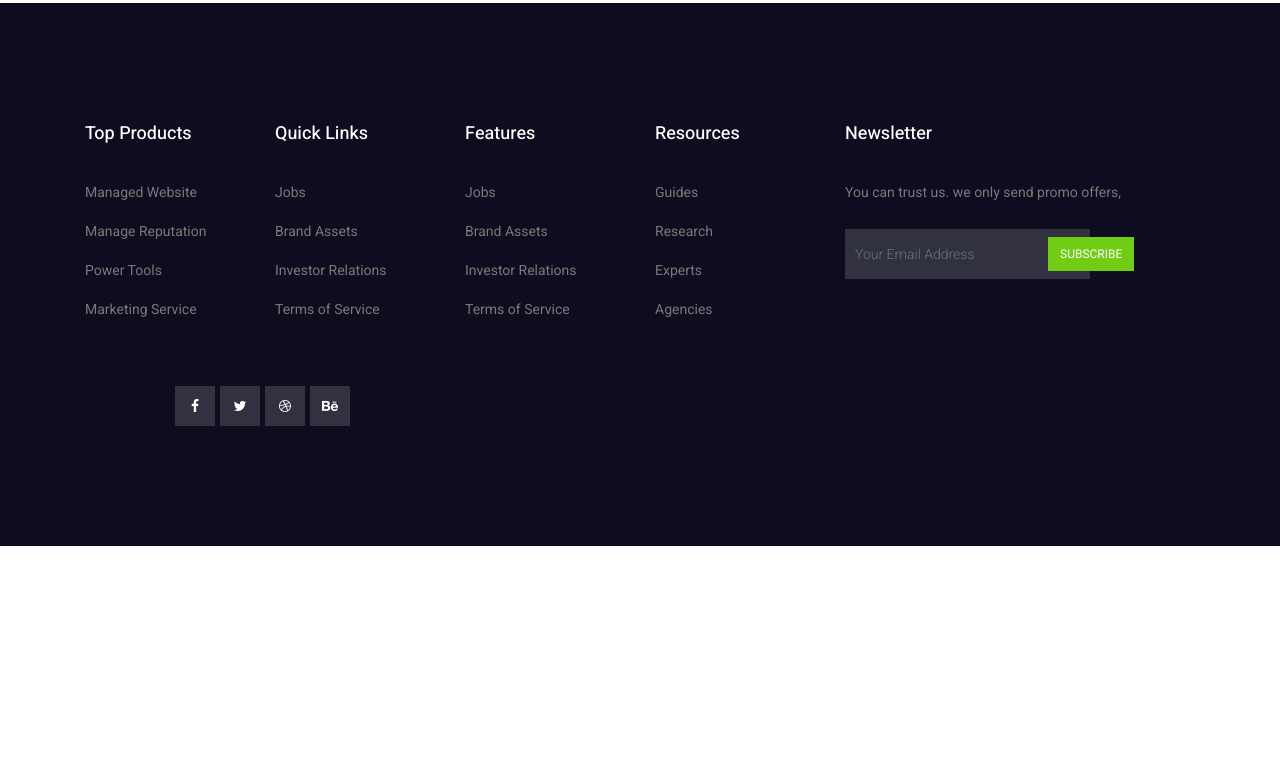
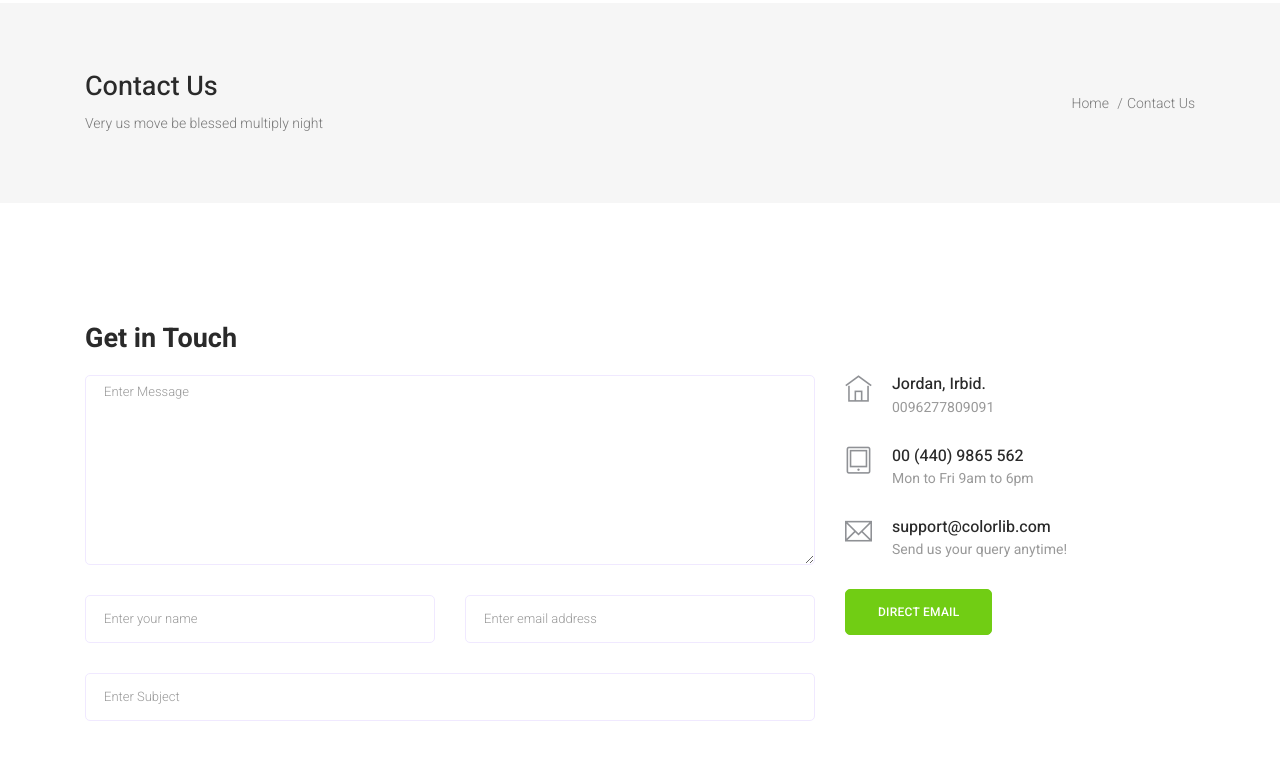
Before and after one commit to khaledbaniamer/review-website, a React (Create React App) app in the folder front-end/: page /contact in a window 1280 px wide. Shown: the part 338-1103 px from the top of the page. Before the commit the page ends 884 px from the top, so only its background shows below. Built offline with nearby package versions, Linux system fonts and the light colour scheme.

Commit message:
about contact components  added

```diff
--- /dev/null
+++ b/front-end/public/asset/css/about.css
@@ -0,0 +1,19 @@
+.social-link {
+    width: 30px;
+    height: 30px;
+    border: 1px solid #ddd;
+    display: flex;
+    align-items: center;
+    justify-content: center;
+    color: #666;
+    border-radius: 50%;
+    transition: all 0.3s;
+    font-size: 0.9rem;
+  }
+
+  .social-link:hover,
+  .social-link:focus {
+    background: #ddd;
+    text-decoration: none;
+    color: #555;
+  }
--- a/front-end/public/index.html
+++ b/front-end/public/index.html
@@ -14,6 +14,7 @@
   <link rel="stylesheet" href="asset/css/flaticon.css" />
   <link rel="stylesheet" href="asset/css/style.css" />
   <link rel="stylesheet" href="asset/css/responsive.css" />
+  <link rel="stylesheet" href="asset/css/about.css" />
 
   <title>Review </title>
 </head>
--- a/front-end/src/App.js
+++ b/front-end/src/App.js
@@ -1,6 +1,8 @@
 import Footer from "./layout/footer";
 import Navbar from "./layout/nav";
 import {BrowserRouter , Route , Routes} from 'react-router-dom'
+import Contact from "./components/Contact";
+import About from "./components/About";
 
 function App() {
   return (
@@ -9,7 +11,8 @@ function App() {
     <Navbar />
 
     <Routes >
-      <Route  />
+      <Route path="contact" element={<Contact />}/>
+      <Route path="about" element={<About />}/>
     </Routes>
 
     <Footer />
--- /dev/null
+++ b/front-end/src/components/About.js
@@ -0,0 +1,87 @@
+import React from "react";
+
+class About extends React.Component {
+    render() {
+        return (
+            <>
+            <section className="banner_area">
+                <div className="banner_inner d-flex align-items-center">
+                    <div className="container">
+                    <div className="banner_content d-md-flex justify-content-between align-items-center">
+                        <div className="mb-3 mb-md-0">
+                        <h2>About Us</h2>
+                        <p>Know more about us</p>
+                        </div>
+                        <div className="page_link">
+                        <a href="index.html">Home</a>
+                        <a href="contact.html">Contact Us</a>
+                        </div>
+                    </div>
+                    </div>
+                </div>
+            </section>
+
+            <div className="bg-light">
+  <div className="container py-5">
+    <div className="row h-100 align-items-center py-5">
+      <div className="col-lg-6">
+        <h1 className="display-4">About us page</h1>
+        <p className="lead text-muted mb-0">Create a minimal about us page using Bootstrap 4.</p>
+        <p className="lead text-muted">Snippet by <a href="https://bootstrapious.com/snippets" class="text-muted">
+                    <u>Bootstrapious</u></a>
+        </p>
+      </div>
+      <div className="col-lg-6 d-none d-lg-block"><img src="https://bootstrapious.com/i/snippets/sn-about/illus.png" alt="" class="img-fluid" /></div>
+    </div>
+  </div>
+</div>
+
+<div className="bg-light py-5">
+  <div className="container py-5">
+    <div className="row mb-4">
+      <div className="col-lg-5">
+        <h2 className="display-4 font-weight-light">Our team</h2>
+        <p className="font-italic text-muted">Lorem ipsum dolor sit amet, consectetur adipisicing elit.</p>
+      </div>
+    </div>
+
+    <div className="row text-center">
+      <div className="col-xl-12 col-sm-6 mb-5">
+        <div className="bg-white rounded shadow-sm py-5 px-4"><img src="https://bootstrapious.com/i/snippets/sn-about/avatar-4.png" alt="" width="100" class="img-fluid rounded-circle mb-3 img-thumbnail shadow-sm" />
+          <h5 className="mb-0">Manuella Nevoresky</h5><span className="small text-uppercase text-muted">CEO - Founder</span>
+        </div>
+      </div>
+
+      <div className="col-xl-3 col-sm-6 mb-5">
+        <div className="bg-white rounded shadow-sm py-5 px-4"><img src="https://bootstrapious.com/i/snippets/sn-about/avatar-3.png" alt="" width="100" class="img-fluid rounded-circle mb-3 img-thumbnail shadow-sm" />
+          <h5 className="mb-0">Samuel Hardy</h5><span className="small text-uppercase text-muted">CEO - Founder</span>
+        </div>
+      </div>
+
+      <div className="col-xl-3 col-sm-6 mb-5">
+        <div className="bg-white rounded shadow-sm py-5 px-4"><img src="https://bootstrapious.com/i/snippets/sn-about/avatar-2.png" alt="" width="100" class="img-fluid rounded-circle mb-3 img-thumbnail shadow-sm" />
+          <h5 className="mb-0">Tom Sunderland</h5><span className="small text-uppercase text-muted">CEO - Founder</span>
+        </div>
+      </div>
+
+            <div className="col-xl-3 col-sm-6 mb-5">
+                <div className="bg-white rounded shadow-sm py-5 px-4"><img src="https://bootstrapious.com/i/snippets/sn-about/avatar-1.png" alt="" width="100" class="img-fluid rounded-circle mb-3 img-thumbnail shadow-sm" />
+                <h5 className="mb-0">John Tarly</h5><span className="small text-uppercase text-muted">CEO - Founder</span>
+                </div>
+            </div>
+            <div className="col-xl-3 col-sm-6 mb-5">
+                <div className="bg-white rounded shadow-sm py-5 px-4"><img src="https://bootstrapious.com/i/snippets/sn-about/avatar-1.png" alt="" width="100" class="img-fluid rounded-circle mb-3 img-thumbnail shadow-sm" />
+                <h5 className="mb-0">John Tarly</h5><span className="small text-uppercase text-muted">CEO - Founder</span>
+                </div>
+            </div>
+
+            </div>
+        </div>
+        </div>
+            </>
+        );
+    }
+}
+
+
+export default About;
--- /dev/null
+++ b/front-end/src/components/Contact.js
@@ -0,0 +1,100 @@
+import React from "react";
+
+class Contact extends React.Component {
+    render() {
+        return (
+            <>
+            <section class="banner_area">
+                <div class="banner_inner d-flex align-items-center">
+                    <div class="container">
+                    <div class="banner_content d-md-flex justify-content-between align-items-center">
+                        <div class="mb-3 mb-md-0">
+                        <h2>Contact Us</h2>
+                        <p>Very us move be blessed multiply night</p>
+                        </div>
+                        <div class="page_link">
+                        <a href="index.html">Home</a>
+                        <a href="contact.html">Contact Us</a>
+                        </div>
+                    </div>
+                    </div>
+                </div>
+            </section>
+
+
+
+
+            <section class="section_gap">
+                <div class="container">
+                <div class="d-none d-sm-block mb-5 pb-4">
+
+                <div class="row">
+                    <div class="col-12">
+                    <h2 class="contact-title">Get in Touch</h2>
+                    </div>
+                    <div class="col-lg-8 mb-4 mb-lg-0">
+                    <form class="form-contact contact_form" action="contact_process.php" method="post" id="contactForm" novalidate="novalidate">
+                        <div class="row">
+                        <div class="col-12">
+                            <div class="form-group">
+                                <textarea class="form-control w-100" name="message" id="message" cols="30" rows="9" placeholder="Enter Message"></textarea>
+                            </div>
+                        </div>
+                        <div class="col-sm-6">
+                            <div class="form-group">
+                            <input class="form-control" name="name" id="name" type="text" placeholder="Enter your name" />
+                            </div>
+                        </div>
+                        <div class="col-sm-6">
+                            <div class="form-group">
+                            <input class="form-control" name="email" id="email" type="email" placeholder="Enter email address" />
+                            </div>
+                        </div>
+                        <div class="col-12">
+                            <div class="form-group">
+                            <input class="form-control" name="subject" id="subject" type="text" placeholder="Enter Subject" />
+                            </div>
+                        </div>
+                        </div>
+                        <div class="form-group mt-lg-3">
+                        <button type="submit" class="main_btn">Send Message</button>
+                        </div>
+                    </form>
+
+
+                    </div>
+
+                    <div class="col-lg-4">
+                    <div class="media contact-info">
+                        <span class="contact-info__icon"><i class="ti-home"></i></span>
+                        <div class="media-body">
+                        <h3>Jordan, Irbid.</h3>
+                        <p>0096277809091</p>
+                        </div>
+                    </div>
+                    <div class="media contact-info">
+                        <span class="contact-info__icon"><i class="ti-tablet"></i></span>
+                        <div class="media-body">
+                        <h3><a href="tel:454545654">00 (440) 9865 562</a></h3>
+                        <p>Mon to Fri 9am to 6pm</p>
+                        </div>
+                    </div>
+                    <div class="media contact-info">
+                        <span class="contact-info__icon"><i class="ti-email"></i></span>
+                        <div class="media-body">
+                        <h3><a href="mailto:support@colorlib.com">support@colorlib.com</a></h3>
+                        <p>Send us your query anytime!</p>
+                        </div>
+                    </div>
+                        <a href="mailto:someone@example.com" type="submit" class="main_btn">Direct Email</a>
+                    </div>
+                </div>
+                </div>
+                </div>
+            </section>
+            </>
+        );
+    }
+}
+
+export default Contact;
--- a/front-end/src/layout/nav.js
+++ b/front-end/src/layout/nav.js
@@ -29,7 +29,7 @@ const Navbar = ()=>{
                   </NavLink>
                 </li>
                 <li>
-                  <NavLink to="contact.html">
+                  <NavLink to="contact">
                     Contact Us
                   </NavLink>
                 </li>
@@ -103,7 +103,10 @@ const Navbar = ()=>{
                     </ul>
                   </li>
                   <li className="nav-item">
-                    <NavLink className="nav-link" to="contact.html">Contact</NavLink>
+                    <NavLink className="nav-link" to="contact">Contact</NavLink>
+                  </li>
+                  <li className="nav-item">
+                    <NavLink className="nav-link" to="about">About</NavLink>
                   </li>
                 </ul>
               </div>
```
